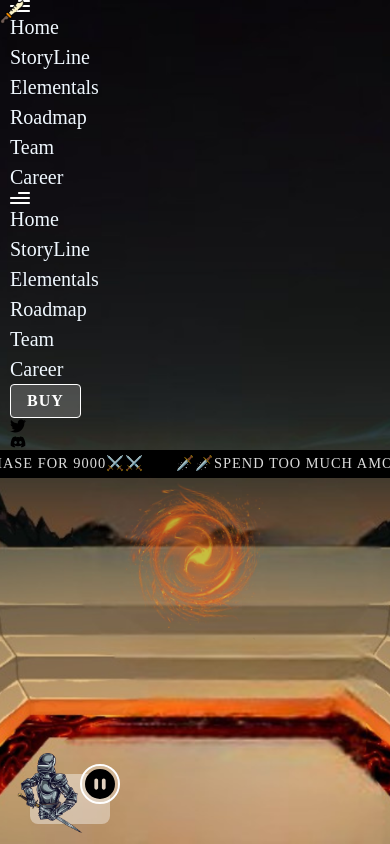
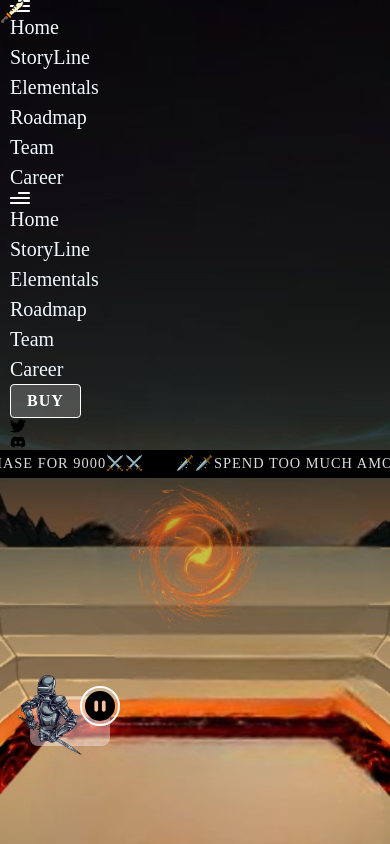
Before and after one commit to manugowda18/testcase1, a React (Vite) app: page / in a window 390 px wide. Built offline with nearby package versions, Linux system fonts and the light colour scheme; a web font is replaced by a local one.

Commit message:
second commit

```diff
--- a/src/components/Home/HomeMain.css
+++ b/src/components/Home/HomeMain.css
@@ -20,7 +20,9 @@ body {
     overflow: hidden;
     opacity: 0; /* Start with 0 opacity */
     animation: fadeIn 1s ease-in forwards;
+
 }
+
 
 body::-webkit-scrollbar {
     display: none;
--- a/src/components/audio/audio.css
+++ b/src/components/audio/audio.css
@@ -53,6 +53,7 @@
     .audio-file {
         width: 80px;
         height: 50px;
+        margin-bottom: 20%;
     }
     .audio-file img {
         height: auto;
```
